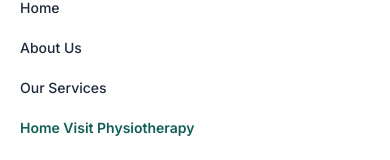
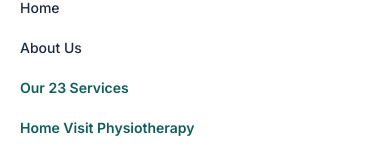
Before and after one commit to Aditya-singh-AI/client-website, a Next.js app: page / in a window 390 px wide. Both pictures are taken after a click on the button 354 px from the left and 88 px from the top of the page. Shown: the part 148-308 px from the top of the page. Built offline with nearby package versions, Linux system fonts and the light colour scheme.

Commit message:
fix navbar service link to point to /services page and clean build cache

```diff
--- a/src/components/layout/Navbar.tsx
+++ b/src/components/layout/Navbar.tsx
@@ -36,7 +36,7 @@ export default function Navbar() {
         <div className="hidden xl:flex items-center gap-5 text-xs font-semibold text-slate-700">
           <Link href="/" className="hover:text-teal-700 transition">Home</Link>
           <Link href="/physiotherapist/dr-hemant-singh" className="hover:text-teal-700 transition">About Us</Link>
-          <Link href="/conditions/back-pain" className="hover:text-teal-700 transition">Services</Link>
+          <Link href="/services" className="hover:text-teal-700 transition">Services</Link>
           <Link href="/services/home-physiotherapy" className="hover:text-teal-700 transition">Home Visit</Link>
           <Link href="/gallery" className="hover:text-teal-700 transition">Gallery</Link>
           <Link href="/reviews" className="hover:text-teal-700 transition">Reviews</Link>
@@ -81,7 +81,7 @@ export default function Navbar() {
         <div className="lg:hidden border-b border-slate-200 bg-white px-5 pt-3 pb-6 space-y-2 text-sm font-medium text-slate-800 shadow-xl">
           <Link href="/" onClick={() => setMobileMenuOpen(false)} className="block py-1.5">Home</Link>
           <Link href="/physiotherapist/dr-hemant-singh" onClick={() => setMobileMenuOpen(false)} className="block py-1.5">About Us</Link>
-          <Link href="/conditions/back-pain" onClick={() => setMobileMenuOpen(false)} className="block py-1.5">Our Services</Link>
+          <Link href="/services" onClick={() => setMobileMenuOpen(false)} className="block py-1.5 font-semibold text-teal-800">Our 23 Services</Link>
           <Link href="/services/home-physiotherapy" onClick={() => setMobileMenuOpen(false)} className="block py-1.5 text-teal-800 font-semibold">Home Visit Physiotherapy</Link>
           <Link href="/gallery" onClick={() => setMobileMenuOpen(false)} className="block py-1.5">Clinic Gallery</Link>
           <Link href="/reviews" onClick={() => setMobileMenuOpen(false)} className="block py-1.5">Patient Reviews</Link>
```
